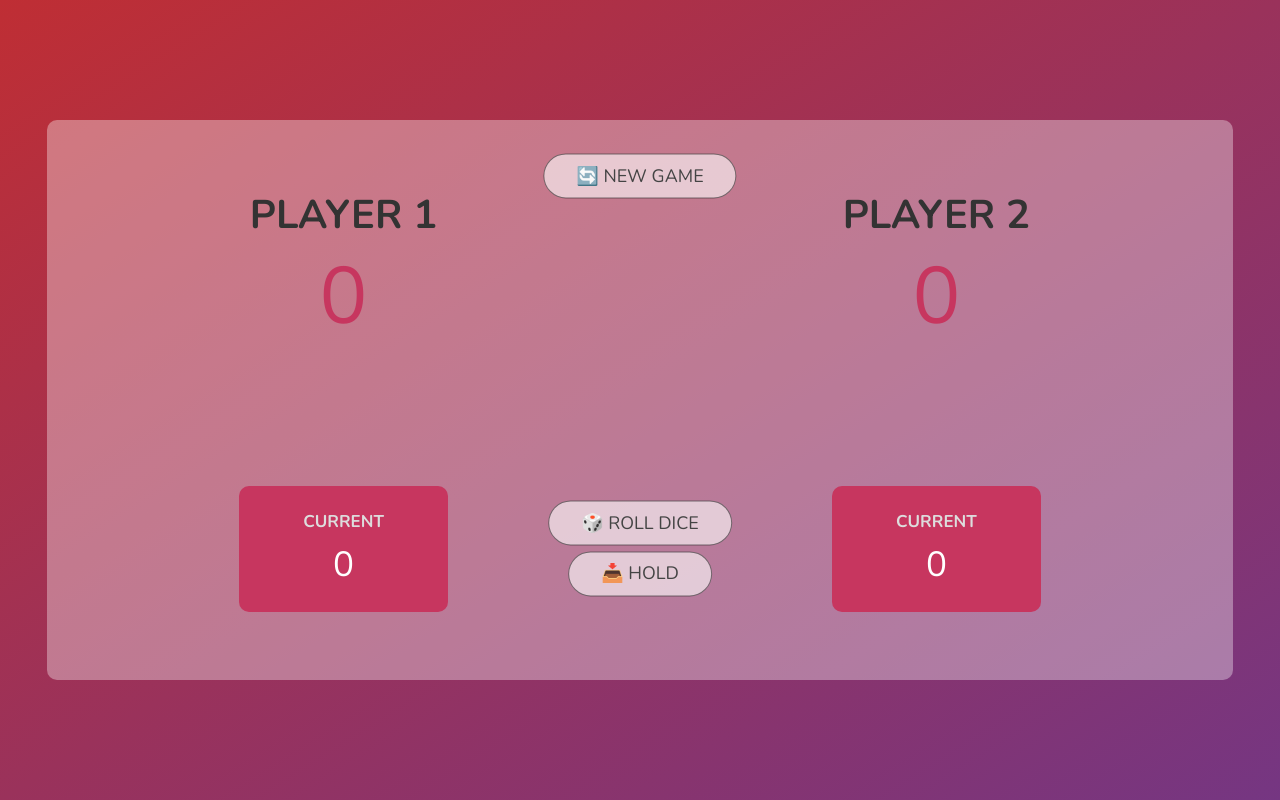
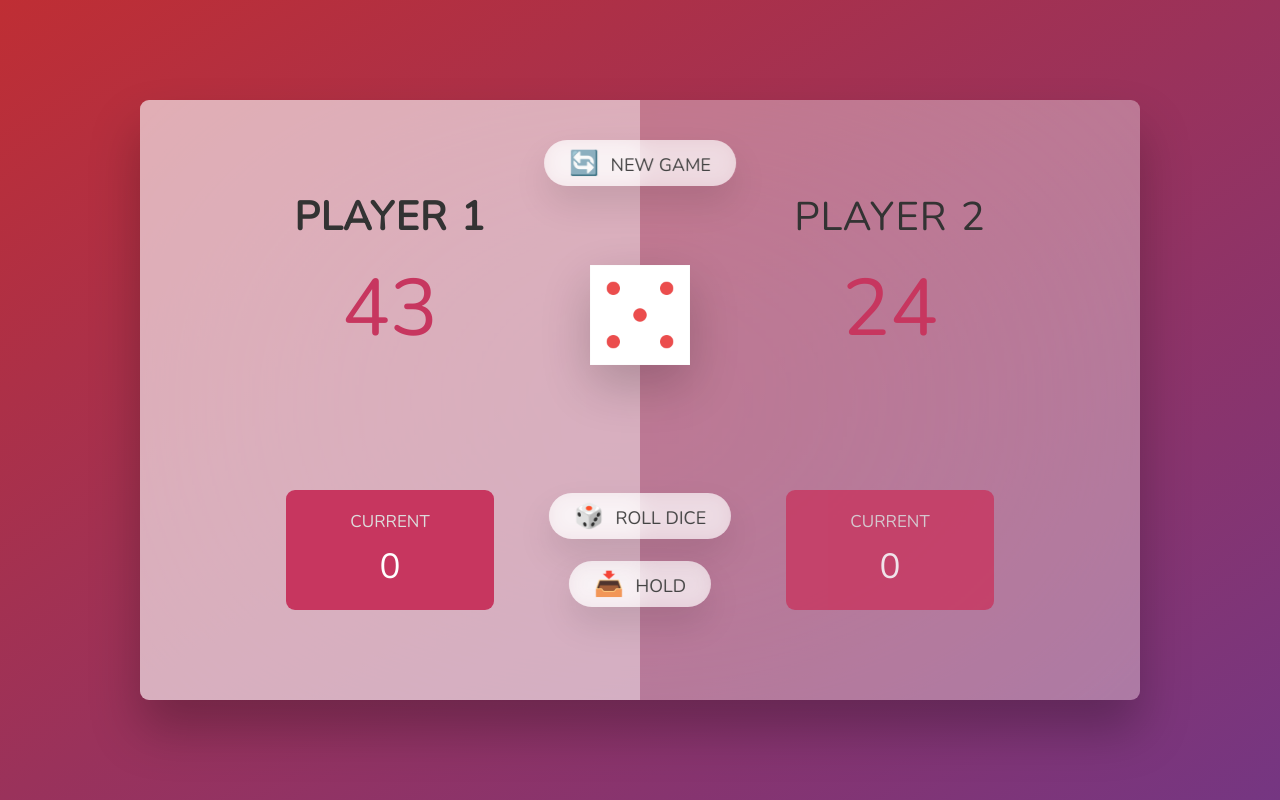
Before and after one commit to milosdimitrijevicc/pigGame, a plain HTML site: page index.html in a window 1280 px wide. Drawn offline with nearby package versions, Linux system fonts and the light colour scheme.

Commit message:
html css

```diff
--- a/index.html
+++ b/index.html
@@ -1,71 +1,36 @@
 <!DOCTYPE html>
 <html lang="en">
-<head>
-    <meta charset="UTF-8">
-    <meta name="viewport" content="width=device-width, initial-scale=1.0">
-    <link rel="stylesheet" href="./style.css">
-    <link rel="preconnect" href="https://fonts.googleapis.com">
-    <link rel="preconnect" href="https://fonts.gstatic.com" crossorigin>
-    <link href="https://fonts.googleapis.com/css2?family=Nunito:ital,wght@0,200..1000;1,200..1000&display=swap" rel="stylesheet">
+  <head>
+    <meta charset="UTF-8" />
+    <meta name="viewport" content="width=device-width, initial-scale=1.0" />
+    <meta http-equiv="X-UA-Compatible" content="ie=edge" />
+    <link rel="stylesheet" href="style.css" />
     <title>Pig Game</title>
-</head>
-<body>
+  </head>
+  <body>
+    <main>
+      <section class="player player--0 player--active">
+        <h2 class="name" id="name--0">Player 1</h2>
+        <p class="score" id="score--0">43</p>
+        <div class="current">
+          <p class="current-label">Current</p>
+          <p class="current-score" id="current--0">0</p>
+        </div>
+      </section>
+      <section class="player player--1">
+        <h2 class="name" id="name--1">Player 2</h2>
+        <p class="score" id="score--1">24</p>
+        <div class="current">
+          <p class="current-label">Current</p>
+          <p class="current-score" id="current--1">0</p>
+        </div>
+      </section>
 
-    <div class="mainWrapper">
-        <div class="gameWrapper">
-            <!-- Player 1 -->
-            <div class="player player1">
-                <div class="round">
-                    <h2>Player 1</h2>
-                    <p class="roundScore">0</p>
-                </div>
-                <div class="current">
-                    <h4>Current</h4>
-                    <p class="currentScore">0</p>
-                </div>
-            </div>
-            <!-- Player 2 -->
-            <div class="player player2">
-                <div class="round">
-                    <h2>Player 2</h2>
-                    <p class="roundScore">0</p>
-                </div>
-                <div class="current">
-                    <h4>Current</h4>
-                    <p class="currentScore">0</p>
-                </div>
-            </div>
-            <!-- Buttons -->
-            <button class="btn btnNewGame">🔄 New Game</button>
-            <button class="btn btnRollDice">🎲 Roll Dice</button>
-            <button class="btn btnHold">📥 Hold</button>
-
-            <!-- Dices -->
-            <div class="dices dice1"></div>
-            <div class="dices dice2"></div>
-            <div class="dices dice3"></div>
-            <div class="dices dice4"></div>
-            <div class="dices dice5"></div>
-            <div class="dices dice6"></div>
-        </div>
-    </div>
-
-
-
-
-
-
-
-
-
-
-
-
-
-
-
-
-
-<script src="./script.js"></script>
-</body>
+      <img src="dice-5.png" alt="Playing dice" class="dice" />
+      <button class="btn btn--new">🔄 New game</button>
+      <button class="btn btn--roll">🎲 Roll dice</button>
+      <button class="btn btn--hold">📥 Hold</button>
+    </main>
+    <script src="script.js"></script>
+  </body>
 </html>
--- a/script.js
+++ b/script.js
@@ -1,93 +1 @@
-//Igra se igra do 20
-//Player 1 obrce kocku koliko god hoce puta i svaki rezultat koji dobije se sabira sa rezultatom trenutne runde
-//Ako igrac izvuce broj 1 svi poeni iz te runde se gube
-//Ukoliko igrac odluci da zadrzi trenutne poene pre nego sto dobije broj 1, poeni dobijeni u rundi se sabiraju u totalni skor
-let player1Round = 0;
-let player1Total = 0;
-
-let player2Round = 0;
-let player2Total = 0;
-
-const dice1 = 1;
-const dice2 = 2;
-const dice3 = 3;
-const dice4 = 4;
-const dice5 = 5;
-const dice6 = 6;
-
-const dice1Active = () => {
-  document.querySelector('.dice1').style.zIndex = "2";
-  document.querySelector('.dice2').style.zIndex = "-1";
-  document.querySelector('.dice3').style.zIndex = "-1";
-  document.querySelector('.dice4').style.zIndex = "-1";
-  document.querySelector('.dice5').style.zIndex = "-1";
-  document.querySelector('.dice6').style.zIndex = "-1";
-}
-const dice2Active = () => {
-  document.querySelector('.dice1').style.zIndex = "-1";
-  document.querySelector('.dice2').style.zIndex = "2";
-  document.querySelector('.dice3').style.zIndex = "-1";
-  document.querySelector('.dice4').style.zIndex = "-1";
-  document.querySelector('.dice5').style.zIndex = "-1";
-  document.querySelector('.dice6').style.zIndex = "-1";
-}
-const dice3Active = () => {
-  document.querySelector('.dice1').style.zIndex = "-1";
-  document.querySelector('.dice2').style.zIndex = "-1";
-  document.querySelector('.dice3').style.zIndex = "2";
-  document.querySelector('.dice4').style.zIndex = "-1";
-  document.querySelector('.dice5').style.zIndex = "-1";
-  document.querySelector('.dice6').style.zIndex = "-1";
-}
-const dice4Active = () => {
-  document.querySelector('.dice1').style.zIndex = "-1";
-  document.querySelector('.dice2').style.zIndex = "-1";
-  document.querySelector('.dice3').style.zIndex = "-1";
-  document.querySelector('.dice4').style.zIndex = "2";
-  document.querySelector('.dice5').style.zIndex = "-1";
-  document.querySelector('.dice6').style.zIndex = "-1";
-}
-const dice5Active = () => {
-  document.querySelector('.dice1').style.zIndex = "-1";
-  document.querySelector('.dice2').style.zIndex = "-1";
-  document.querySelector('.dice3').style.zIndex = "-1";
-  document.querySelector('.dice4').style.zIndex = "-1";
-  document.querySelector('.dice5').style.zIndex = "2";
-  document.querySelector('.dice6').style.zIndex = "-1";
-}
-const dice6Active = () => {
-  document.querySelector('.dice1').style.zIndex = "-1";
-  document.querySelector('.dice2').style.zIndex = "-1";
-  document.querySelector('.dice3').style.zIndex = "-1";
-  document.querySelector('.dice4').style.zIndex = "-1";
-  document.querySelector('.dice5').style.zIndex = "-1";
-  document.querySelector('.dice6').style.zIndex = "2";
-}
-
-
-// Start Game
-document.querySelector('.btnRollDice').addEventListener('click' , function(){
-
-  let randomDice = Math.floor(Math.random() * 6) + 1;
-
-  if (randomDice === 1) {
-    console.log('Dice 1');
-    dice1Active();
-  } else if (randomDice === 2) {
-    console.log('Dice 2');
-    dice2Active();
-  } else if (randomDice === 3) {
-    console.log('Dice 3');
-    dice3Active();
-  } else if (randomDice === 4) {
-    console.log('Dice 4');
-    dice4Active();
-  } else if (randomDice === 5) {
-    console.log('Dice 5');
-    dice5Active();
-  } else if (randomDice === 6) {
-    console.log('Dice 6');
-    dice6Active();
-  }
-
-});
+'use strict';
--- a/style.css
+++ b/style.css
@@ -1,134 +1,167 @@
-*{
-    margin: 0;
-    padding: 0;
-    box-sizing: border-box;
+@import url('https://fonts.googleapis.com/css2?family=Nunito&display=swap');
+
+* {
+  margin: 0;
+  padding: 0;
+  box-sizing: inherit;
 }
-body{
-    font-family: "Nunito" , sans-serif;
-    text-align: center;
+
+html {
+  font-size: 62.5%;
+  box-sizing: border-box;
 }
-/* Main wrapper */
-.mainWrapper{
-    background-image: linear-gradient(to top left, #753682 0%, #bf2e34 100%);
-    width: 100vw;
-    height: 100vh;
-    display: flex;
-    align-items: center;
-    justify-content: center;
+
+body {
+  font-family: 'Nunito', sans-serif;
+  font-weight: 400;
+  height: 100vh;
+  color: #333;
+  background-image: linear-gradient(to top left, #753682 0%, #bf2e34 100%);
+  display: flex;
+  align-items: center;
+  justify-content: center;
 }
-/* Game wrapper */
-.gameWrapper{
-    display: flex;
-    height: 70vh;
-    position: relative;
+
+/* LAYOUT */
+main {
+  position: relative;
+  width: 100rem;
+  height: 60rem;
+  background-color: rgba(255, 255, 255, 0.35);
+  backdrop-filter: blur(200px);
+  filter: blur();
+  box-shadow: 0 3rem 5rem rgba(0, 0, 0, 0.25);
+  border-radius: 9px;
+  overflow: hidden;
+  display: flex;
 }
-.player{
-    padding: 0 12rem;
-    background-color: rgba(255, 255, 255, 0.35);
-    display: flex;
-    flex-direction: column;
-    justify-content: space-around;
+
+.player {
+  flex: 50%;
+  padding: 9rem;
+  display: flex;
+  flex-direction: column;
+  align-items: center;
+  transition: all 0.75s;
 }
-.player:active{
-    background-color: rgba(255, 255, 255, 0.6);
+
+/* ELEMENTS */
+.name {
+  position: relative;
+  font-size: 4rem;
+  text-transform: uppercase;
+  letter-spacing: 1px;
+  word-spacing: 2px;
+  font-weight: 300;
+  margin-bottom: 1rem;
 }
-.player1{
-    border-radius: 10px 0px 0px 10px;
+
+.score {
+  font-size: 8rem;
+  font-weight: 300;
+  color: #c7365f;
+  margin-bottom: auto;
 }
-.player2{
-    border-radius: 0px 10px 10px 0px;
+
+.player--active {
+  background-color: rgba(255, 255, 255, 0.4);
 }
-h2{
-    font-size: 40px;
-    color: #333333;
-    text-transform: uppercase;
+.player--active .name {
+  font-weight: 700;
 }
-.roundScore{
-    font-size: 80px;
-    color: #c7365f; /* Main color */
+.player--active .score {
+  font-weight: 400;
 }
-.current{
-    background-color: #c7365f;
-    padding: 1.5rem 4rem;
-    border-radius: 10px;
+
+.player--active .current {
+  opacity: 1;
 }
-h4{
-    text-transform: uppercase;
-    font-size: 17px;
-    color: #DDDDDD;
-    margin-bottom: 0.5rem;
+
+.current {
+  background-color: #c7365f;
+  opacity: 0.8;
+  border-radius: 9px;
+  color: #fff;
+  width: 65%;
+  padding: 2rem;
+  text-align: center;
+  transition: all 0.75s;
 }
-.currentScore{
-    font-size: 35px;
-    color: #FFFFFF;
+
+.current-label {
+  text-transform: uppercase;
+  margin-bottom: 1rem;
+  font-size: 1.7rem;
+  color: #ddd;
 }
-/* Buttons */
-.btn{
-    position: absolute;
-    font-family: "Nunito", sans-serif;
-    font-size: 18px;
-    color: #444444;
-    background-color: rgba(255, 255, 255, 0.6);
-    padding: 0.6rem 2rem;
-    border: 1px solid rgba(1, 1, 1, 0.5);
-    border-radius: 3rem;
-    text-transform: uppercase;
-    cursor: pointer;
+
+.current-score {
+  font-size: 3.5rem;
 }
-.btn:active{
-    margin-top: 7px;
+
+/* ABSOLUTE POSITIONED ELEMENTS */
+.btn {
+  position: absolute;
+  left: 50%;
+  transform: translateX(-50%);
+  color: #444;
+  background: none;
+  border: none;
+  font-family: inherit;
+  font-size: 1.8rem;
+  text-transform: uppercase;
+  cursor: pointer;
+  font-weight: 400;
+  transition: all 0.2s;
+
+  background-color: white;
+  background-color: rgba(255, 255, 255, 0.6);
+  backdrop-filter: blur(10px);
+
+  padding: 0.7rem 2.5rem;
+  border-radius: 50rem;
+  box-shadow: 0 1.75rem 3.5rem rgba(0, 0, 0, 0.1);
 }
-.btnNewGame{
-    top: 10%;
-    left: 50%;
-    transform: translate(-50%, -50%);
+
+.btn::first-letter {
+  font-size: 2.4rem;
+  display: inline-block;
+  margin-right: 0.7rem;
 }
-.btnRollDice{
-    top: 72%;
-    left: 50%;
-    transform: translate(-50%, -50%);
+
+.btn--new {
+  top: 4rem;
 }
-.btnHold{
-    top: 81%;
-    left: 50%;
-    transform: translate(-50%, -50%);
+.btn--roll {
+  top: 39.3rem;
 }
-/* Dices */
-.dices{
-    position: absolute;
-    top: 45%;
-    left: 50%;
-    transform: translate(-50%, -50%);
-    width: 100px;
-    height: 100px;
+.btn--hold {
+  top: 46.1rem;
 }
-.dice1{
-    background-image: url(./img/Dice-1.svg.png);
-    background-size: cover;
-    z-index: -1;
+
+.btn:active {
+  transform: translate(-50%, 3px);
+  box-shadow: 0 1rem 2rem rgba(0, 0, 0, 0.15);
 }
-.dice2{
-    background-image: url(./img/Dice-2.svg.png);
-    background-size: cover;
-    z-index: -1;
+
+.btn:focus {
+  outline: none;
 }
-.dice3{
-    background-image: url(./img/Dice-3.svg.png);
-    background-size: cover;
-    z-index: -1;
+
+.dice {
+  position: absolute;
+  left: 50%;
+  top: 16.5rem;
+  transform: translateX(-50%);
+  height: 10rem;
+  box-shadow: 0 2rem 5rem rgba(0, 0, 0, 0.2);
 }
-.dice4{
-    background-image: url(./img/Dice-4.svg.png);
-    background-size: cover;
-    z-index: -1;
+
+.player--winner {
+  background-color: #2f2f2f;
 }
-.dice5{
-    background-image: url(./img/Dice-5.svg.png);
-    background-size: cover;
-    z-index: -1;
+
+.player--winner .name {
+  font-weight: 700;
+  color: #c7365f;
 }
-.dice6{
-    background-image: url(./img/Dice-6.svg.png);
-    background-size: cover;
-    z-index: -1;
-}
```
Also changed, not shown: dice-1.png (added), dice-2.png (added), dice-3.png (added), dice-4.png (added), dice-5.png (added), dice-6.png (added), img/Dice-1.svg.png (deleted), img/Dice-2.svg.png (deleted), img/Dice-3.svg.png (deleted), img/Dice-4.svg.png (deleted), img/Dice-5.svg.png (deleted), img/Dice-6.svg.png (deleted), pig-game-flowchart.png (added).
